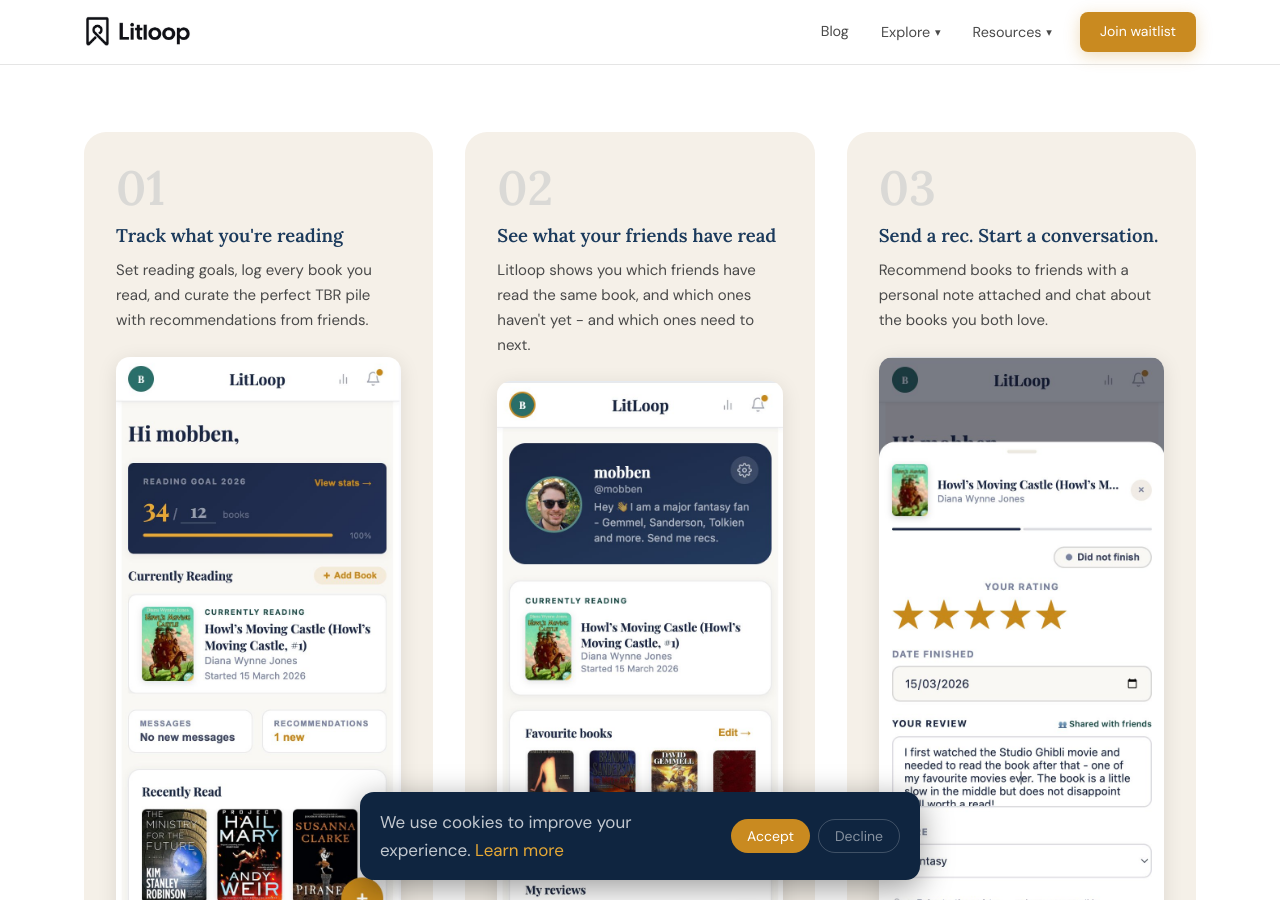
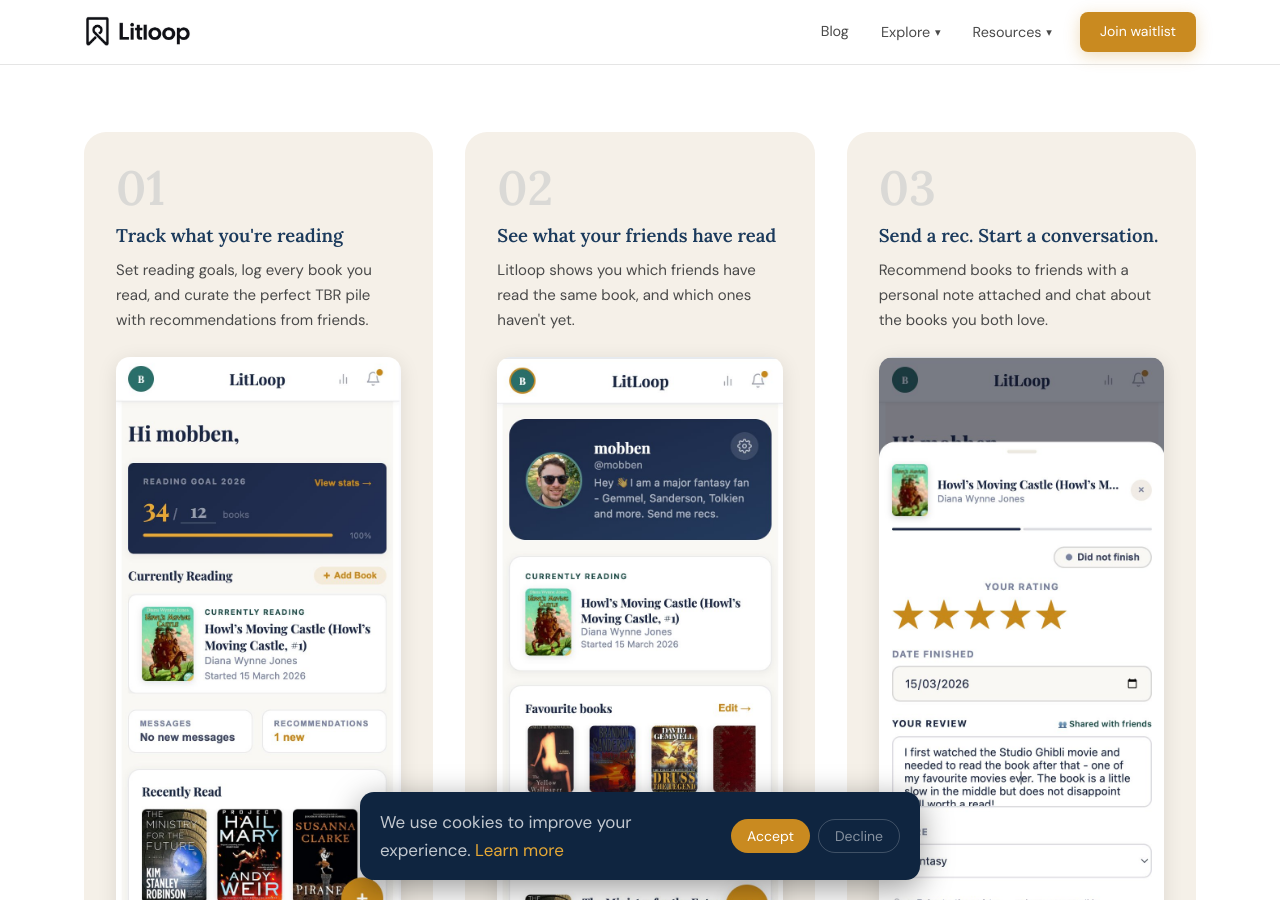
Before and after one commit to bluxon92-bit/litloop-site, a Jekyll site: the page built from index.html, in a window 1280 px wide and 900 px high, scrolled down 907 px. Built offline with Jekyll 4.4.1, drawn with Linux system fonts in a browser that asks for light colours.

Commit message:
updated home page copy

```diff
--- a/index.html
+++ b/index.html
@@ -84,7 +84,7 @@
       <div class="feature-card">
         <div class="feature-number">02</div>
         <h3>See what your friends have read</h3>
-        <p>Litloop shows you which friends have read the same book, and which ones haven't yet - and which ones need to next.</p>
+        <p>Litloop shows you which friends have read the same book, and which ones haven't yet.</p>
         <div class="feature-screenshot-block">
           <img src="{{ '/assets/images/screenshot-profile.png' | relative_url }}" alt="Litloop friends reading activity" loading="lazy">
         </div>
```
